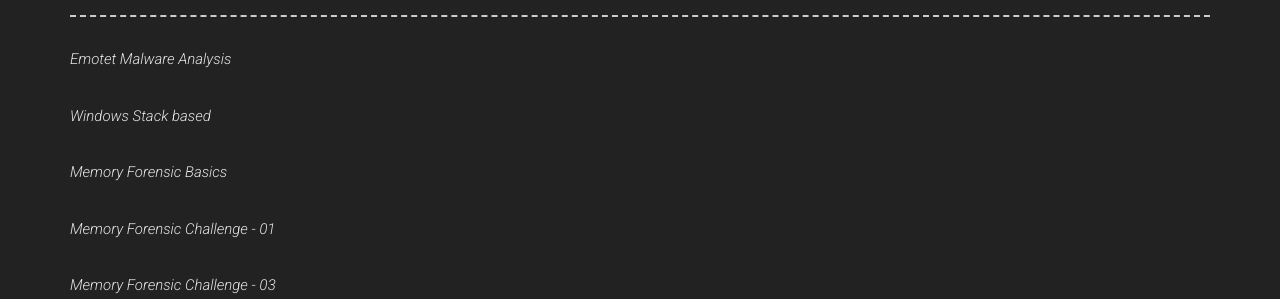
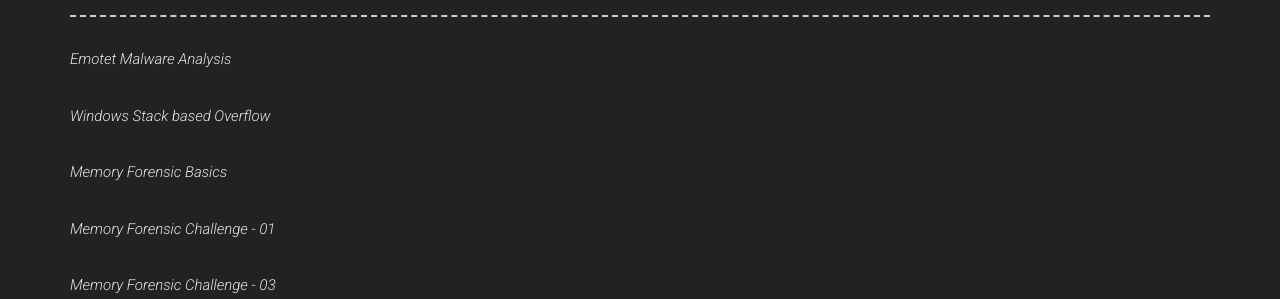
Before and after one commit to yashomer1994/Resume, a Jekyll site: the page built from index.md, in a window 1280 px wide. Shown: the part 634-933 px from the top of the page. Built offline with Jekyll 4.4.1, drawn with Linux system fonts in a browser that asks for light colours; nearby versions of some CDN libraries.

Commit message:
Update _config.yml

```diff
--- a/_config.yml
+++ b/_config.yml
@@ -69,7 +69,7 @@
         link_text: Emotet Malware Analysis
       - layout: top-left
         link: https://yashomer1994.github.io/yash007.github.io/c/c++/asssembly/2021/01/11/Windows-Stack-Buffer-Overflow.html
-        link_text: Windows Stack based
+        link_text: Windows Stack based Overflow
       - layout: top-left
         link: https://yashomer1994.github.io/yash007.github.io/c/c++/asssembly/python/2021/02/14/Forensics-Challenge_0.html
         link_text: Memory Forensic Basics
@@ -79,13 +79,13 @@
       - layout: top-left
         link: https://yashomer1994.github.io/yash007.github.io/asssembly/python/jpeg/2021/03/03/Forensic-Challenge-03.html
         link_text: Memory Forensic Challenge - 03
-      - layout:
+      - layout: top-left
         link: https://yashomer1994.github.io/yash007.github.io/pe/msdos/2021/01/31/Ancillary-Function-Driver.html
         link_text: Ancillary Function Driver
-      - layout:
+      - layout: top-left
         link: https://yashomer1994.github.io/yash007.github.io/python/pe/msdos/2021/01/11/Flare.html
         link_text: Fireeye FlareOn CTF 01 , 2020
-      - layout:
+      - layout: top-left
         link: https://yashomer1994.github.io/yash007.github.io/python/pe/msdos/2021/01/11/Flare-On-2020.html
         link_text: Fireeye FlareOn CTF 02, 2020
 
```
